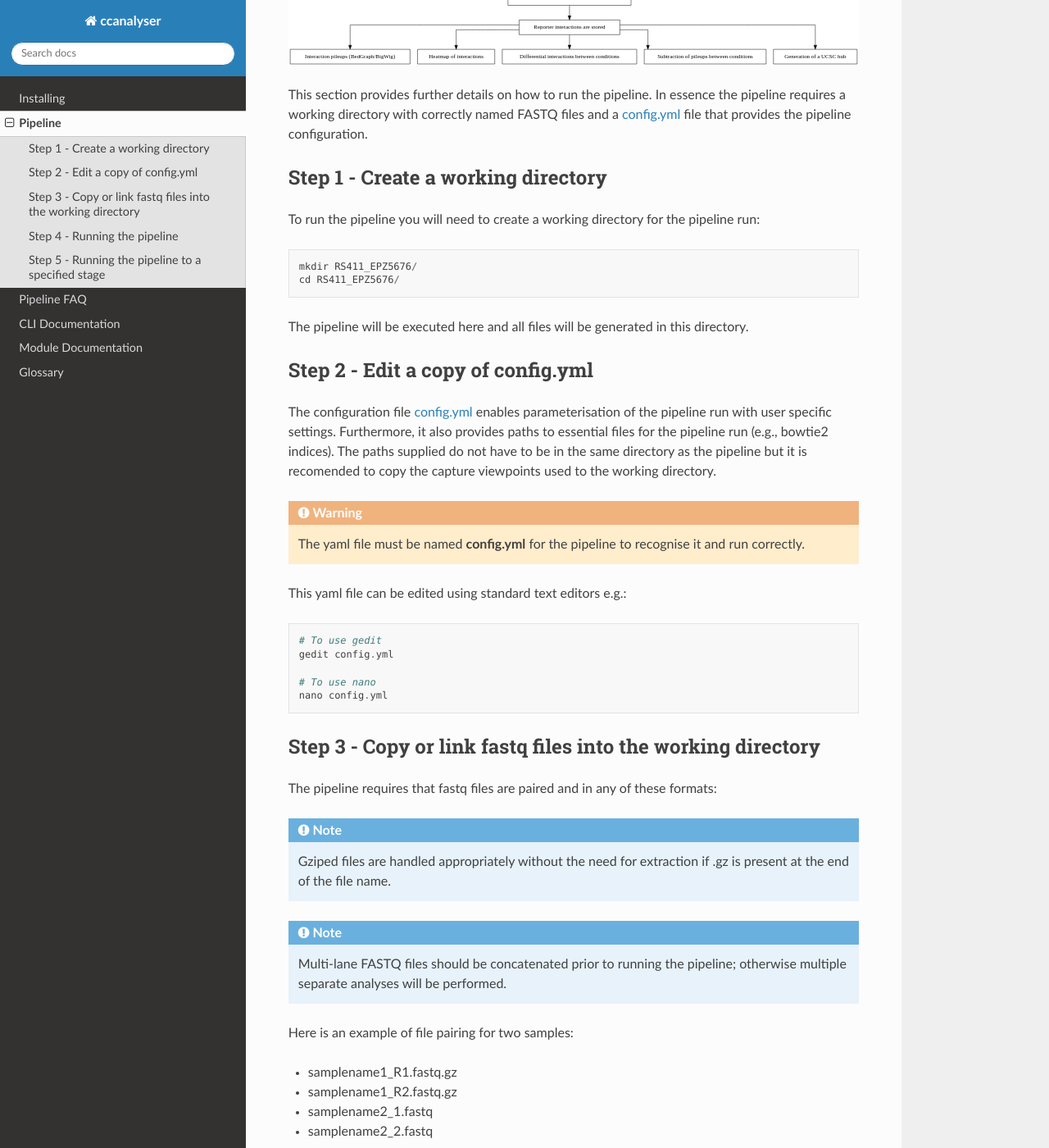
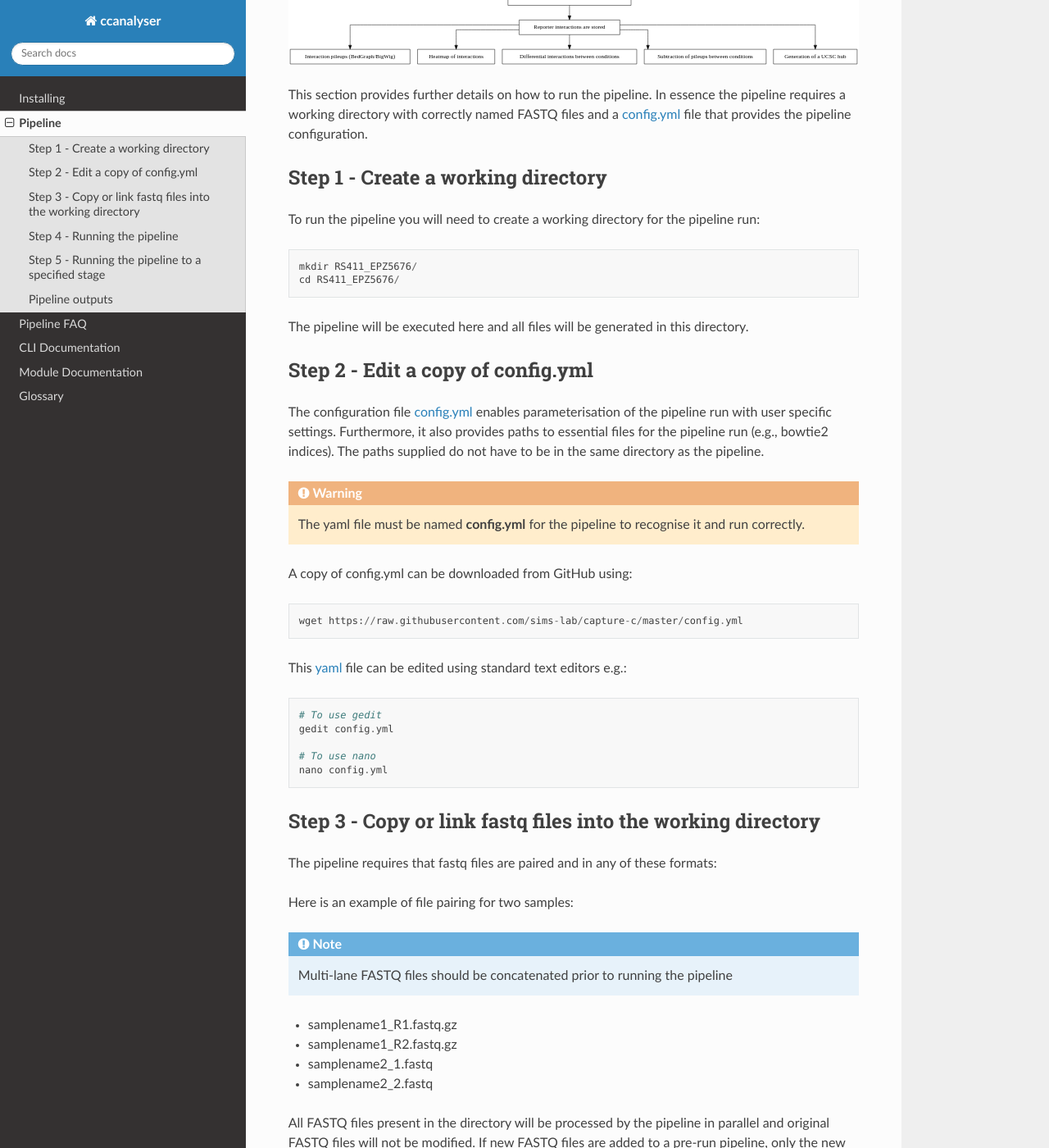
Before and after one commit to sims-lab/CapCruncher, a Sphinx documentation site: the page built from docs/running_the_pipeline.rst, in a window 1280 px wide and 1400 px high, scrolled down 591 px. Shown: the whole window at 82% size. Built offline with Sphinx 7.4.7 and the Read the Docs theme 2.0.0, drawn with Linux system fonts in a browser that asks for light colours; some of the changed text lies outside the part shown.

Commit message:
Update running the pipeline documentation (#39)
* Removed conda from .readthedocs.yaml

* Added all documentation python requirements

* Added glossary page

* Minor formatting changes to faq_pipeline.rst

* Added glossary to index

* Formatted index

* Formatted cli module documentation

* Added cli info

* Removed title from pipline docstring

* Updated running_the_pipeline_page

```diff
--- a/docs/running_the_pipeline.rst
+++ b/docs/running_the_pipeline.rst
@@ -21,10 +21,7 @@ the pipeline configuration.
 Step 1 - Create a working directory
 ===================================
 
-To run the pipeline you will need to create a :term:`working directory`
-for the pipeline run:
-
-::
+To run the pipeline you will need to create a working directory for the pipeline run::
 
    mkdir RS411_EPZ5676/
    cd RS411_EPZ5676/
@@ -38,16 +35,18 @@ Step 2 - Edit a copy of config.yml
 The configuration file `config.yml <https://github.com/sims-lab/capture-c/blob/master/config.yml>`_ enables
 parameterisation of the pipeline run with user specific settings. Furthermore,
 it also provides paths to essential files for the pipeline run (e.g., bowtie2 indices).
-The paths supplied do not have to be in the same directory as the pipeline but it is
-recomended to copy the capture viewpoints used to the :term:`working directory`.
+The paths supplied do not have to be in the same directory as the pipeline.
 
 .. warning::
 
     The yaml file must be named **config.yml** for the pipeline to recognise it and run correctly.
 
-This yaml file can be edited using standard text editors e.g.:
+A copy of config.yml can be downloaded from GitHub using::
 
-::
+    wget https://raw.githubusercontent.com/sims-lab/capture-c/master/config.yml
+
+
+This `yaml <https://yaml.org/spec/1.2/spec.html>`_ file can be edited using standard text editors e.g.::
 
     # To use gedit
     gedit config.yml
@@ -62,18 +61,11 @@ Step 3 -  Copy or link fastq files into the :term:`working directory`
 
 The pipeline requires that fastq files are paired and in any of these formats:
 
-.. note::
-
-    Gziped files are handled appropriately without the need for extraction if .gz is
-    present at the end of the file name.
+Here is an example of file pairing for two samples:
 
 .. note::
 
-    Multi-lane FASTQ files should be
-    concatenated prior to running the pipeline; otherwise multiple separate analyses will
-    be performed.
-
-Here is an example of file pairing for two samples:
+    Multi-lane FASTQ files should be concatenated prior to running the pipeline
 
 * samplename1_R1.fastq.gz
 * samplename1_R2.fastq.gz
@@ -162,3 +152,7 @@ To run the pipeline until one of these stopping points, use:
 
     # Run until TASK_NAME step
     ccanalyser pipeline make TASK_NAME
+
+
+Pipeline outputs
+================
```
Also changed, not shown: other parts of docs/running_the_pipeline.rst (+3 -5 lines).
